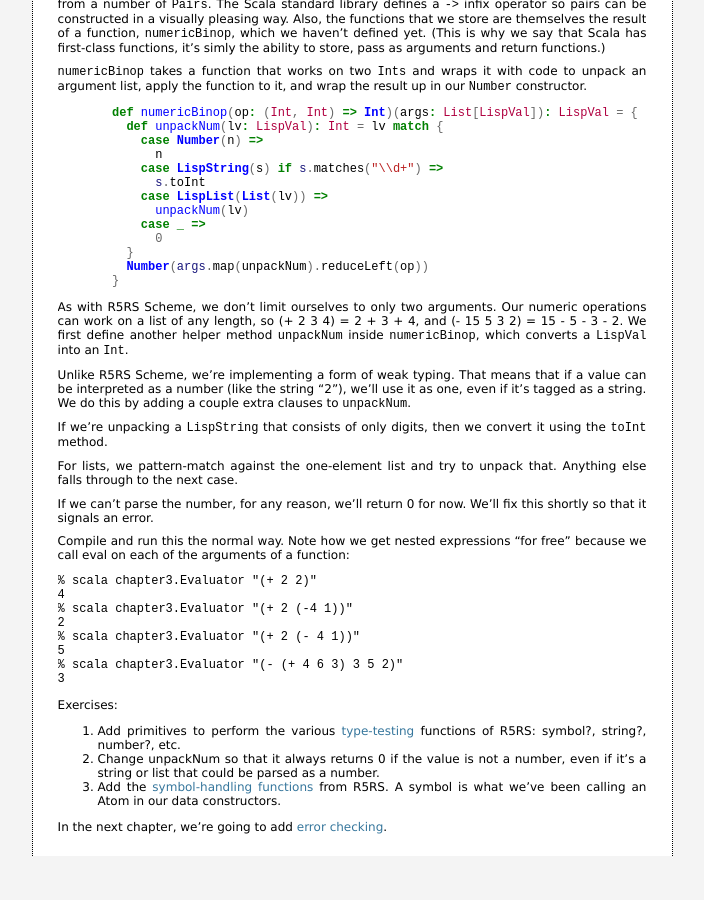
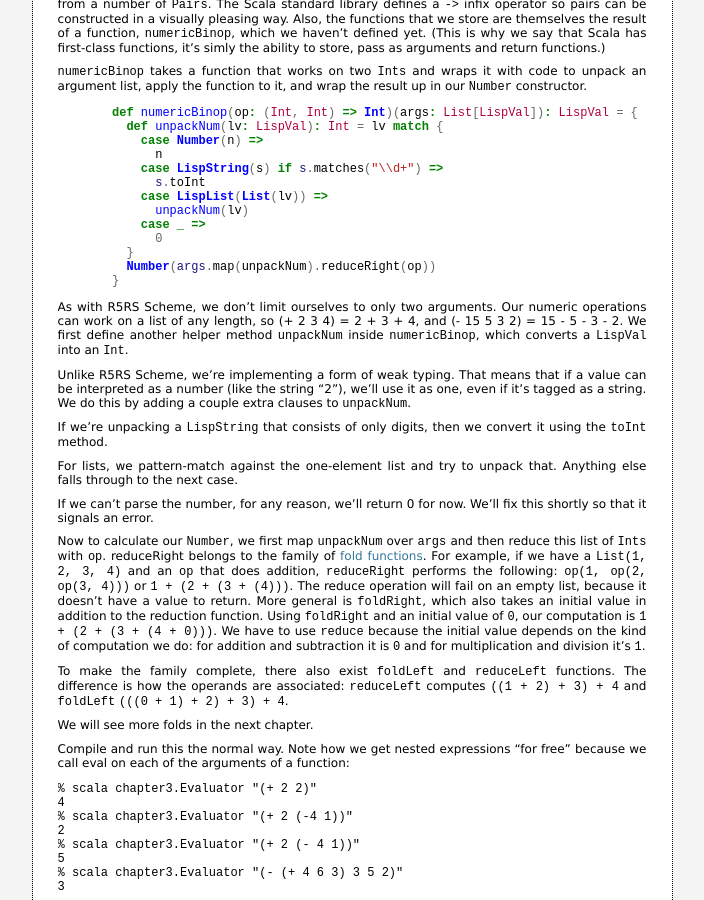
Before and after one commit to misto/Write-Yourself-a-Scheme-in-Scala, a Jekyll site: the page built from 3_evaluation_1.markdown, in a window 1280 px wide and 900 px high, scrolled down 2978 px. Shown: the whole window, without its empty margins (288-992 px from the left). Built offline with Jekyll 4.4.1, drawn with Linux system fonts in a browser that asks for light colours; Markdown is read by kramdown in place of the engine named in the settings; before the commit the page ends 3834 px from its top, so only the background shows below that.

Commit message:
Explain fold and reduce operations.

```diff
--- a/3_evaluation_1.markdown
+++ b/3_evaluation_1.markdown
@@ -206,7 +206,7 @@ Look at the type of `primitives`. It's a map from `String` to `List[LispVal] =>
       case _ =>
         0
     }
-    Number(args.map(unpackNum).reduceLeft(op))
+    Number(args.map(unpackNum).reduceRight(op))
   }
 {% endhighlight %}
 
@@ -219,6 +219,12 @@ If we're unpacking a `LispString` that consists of only digits, then we convert
 For lists, we pattern-match against the one-element list and try to unpack that. Anything else falls through to the next case.
 
 If we can't parse the number, for any reason, we'll return 0 for now. We'll fix this shortly so that it signals an error.
+
+Now to calculate our `Number`, we first map `unpackNum` over `args` and then reduce this list of `Ints` with `op`. reduceRight belongs to the family of [fold functions](http://en.wikipedia.org/wiki/Fold_(higher-order_function)). For example, if we have a `List(1, 2, 3, 4)` and an `op` that does addition, `reduceRight` performs the following: `op(1, op(2, op(3, 4)))` or `1 + (2 + (3 + (4)))`. The reduce operation will fail on an empty list, because it doesn't have a value to return. More general is `foldRight`, which also takes an initial value in addition to the reduction function. Using `foldRight` and an initial value of `0`, our computation is `1 + (2 + (3 + (4 + 0)))`. We have to use `reduce` because the initial value depends on the kind of computation we do: for addition and subtraction it is `0` and for multiplication and division it's `1`.
+
+To make the family complete, there also exist `foldLeft` and `reduceLeft` functions. The difference is how the operands are associated: `reduceLeft` computes `((1 + 2) + 3) + 4` and `foldLeft` `(((0 + 1) + 2) + 3) + 4`.
+
+We will see more folds in the next chapter.
 
 Compile and run this the normal way. Note how we get nested expressions "for free" because we call eval on each of the arguments of a function:
 
```
